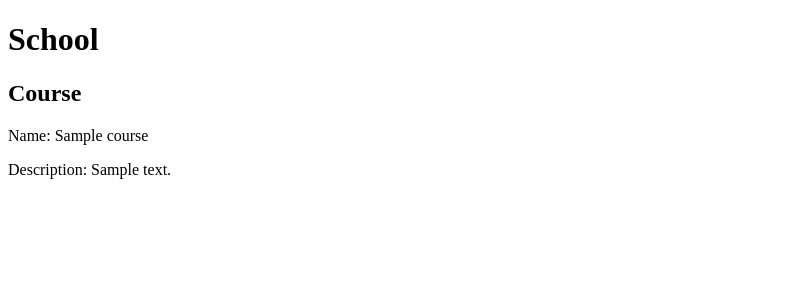
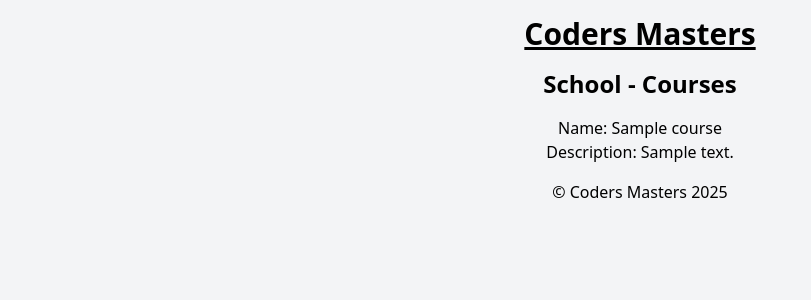
Before and after one commit to ramonbezerra/python-example, a Django app: page /school/courses/1 in a window 1280 px wide. Shown: the top 300 px of the page, without its empty margins (0-811 px from the left). Run offline with Django 5.2, Linux system fonts and the light colour scheme; tables that the repository leaves empty hold one stand-in row (values such as "Sample post").

Commit message:
feat: include base template and CSS

```diff
--- a/example/settings.py
+++ b/example/settings.py
@@ -55,7 +55,7 @@ ROOT_URLCONF = 'example.urls'
 TEMPLATES = [
     {
         'BACKEND': 'django.template.backends.django.DjangoTemplates',
-        'DIRS': [ BASE_DIR / 'templates' ],
+        'DIRS': [ BASE_DIR / 'example\\templates' ],
         'APP_DIRS': True,
         'OPTIONS': {
             'context_processors': [
--- /dev/null
+++ b/example/templates/base.html
@@ -0,0 +1,18 @@
+<!DOCTYPE html>
+<html lang="en">
+<head>
+    <meta charset="UTF-8">
+    <meta name="viewport" content="width=device-width, initial-scale=1.0">
+    <title>{% block title %}{% endblock %} - Coders Masters</title>
+    <script src="https://cdn.jsdelivr.net/npm/@tailwindcss/browser@4"></script>
+</head>
+<body class="bg-gray-100 text-center">
+    <header>
+        <h1 class="text-3xl font-bold underline mt-4 mb-4">Coders Masters</h1>
+    </header>
+    <main>
+        {% block content %}{% endblock %}
+    </main>
+    <footer class="text-center mt-4">&copy; Coders Masters 2025</footer>
+</body>
+</html>
--- a/school/templates/school/detail.html
+++ b/school/templates/school/detail.html
@@ -1,16 +1,10 @@
-<!DOCTYPE html>
-<html>
-<head>
-    <meta charset='utf-8'>
-    <meta http-equiv='X-UA-Compatible' content='IE=edge'>
-    <title>School - Course Detail</title>
-    <meta name='viewport' content='width=device-width, initial-scale=1'>
-</head>
-<body>
-    <h1>School</h1>
-    <h2>Course</h2>
+{% extends 'base.html'%}
 
-    <p>Name: {{ course.name }}</p>
-    <p>Description: {{ course.description }}</p>
-</body>
-</html>
+{% block title %}Course Detail{% endblock %}
+
+{% block content %}
+<h1 class="text-2xl font-bold mb-4">School - Courses</h1>
+
+<p>Name: {{ course.name }}</p>
+<p>Description: {{ course.description }}</p>
+{% endblock %}
```
Also changed, not shown: school/templates/school/list.html (+12 -18 lines).
